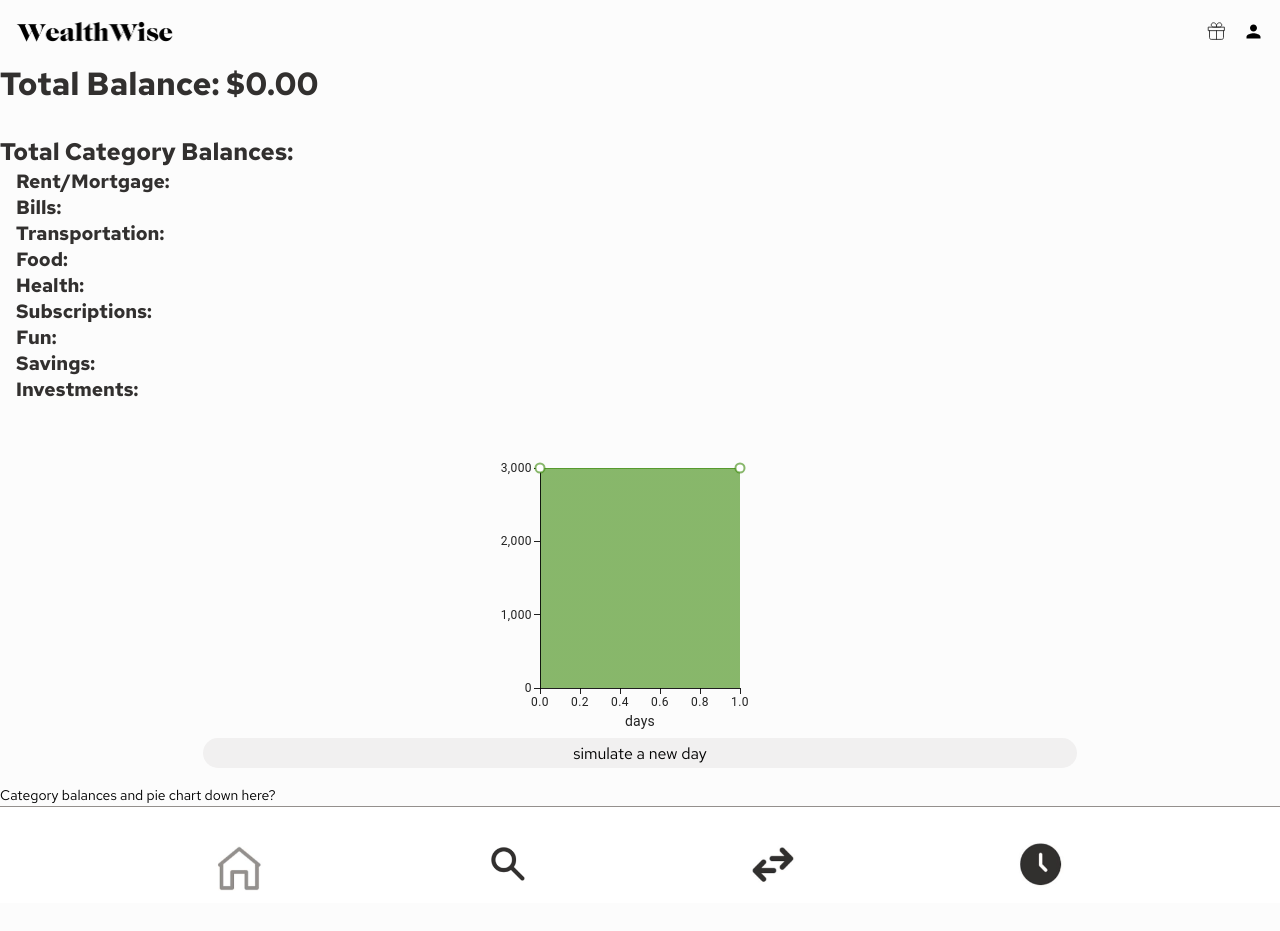
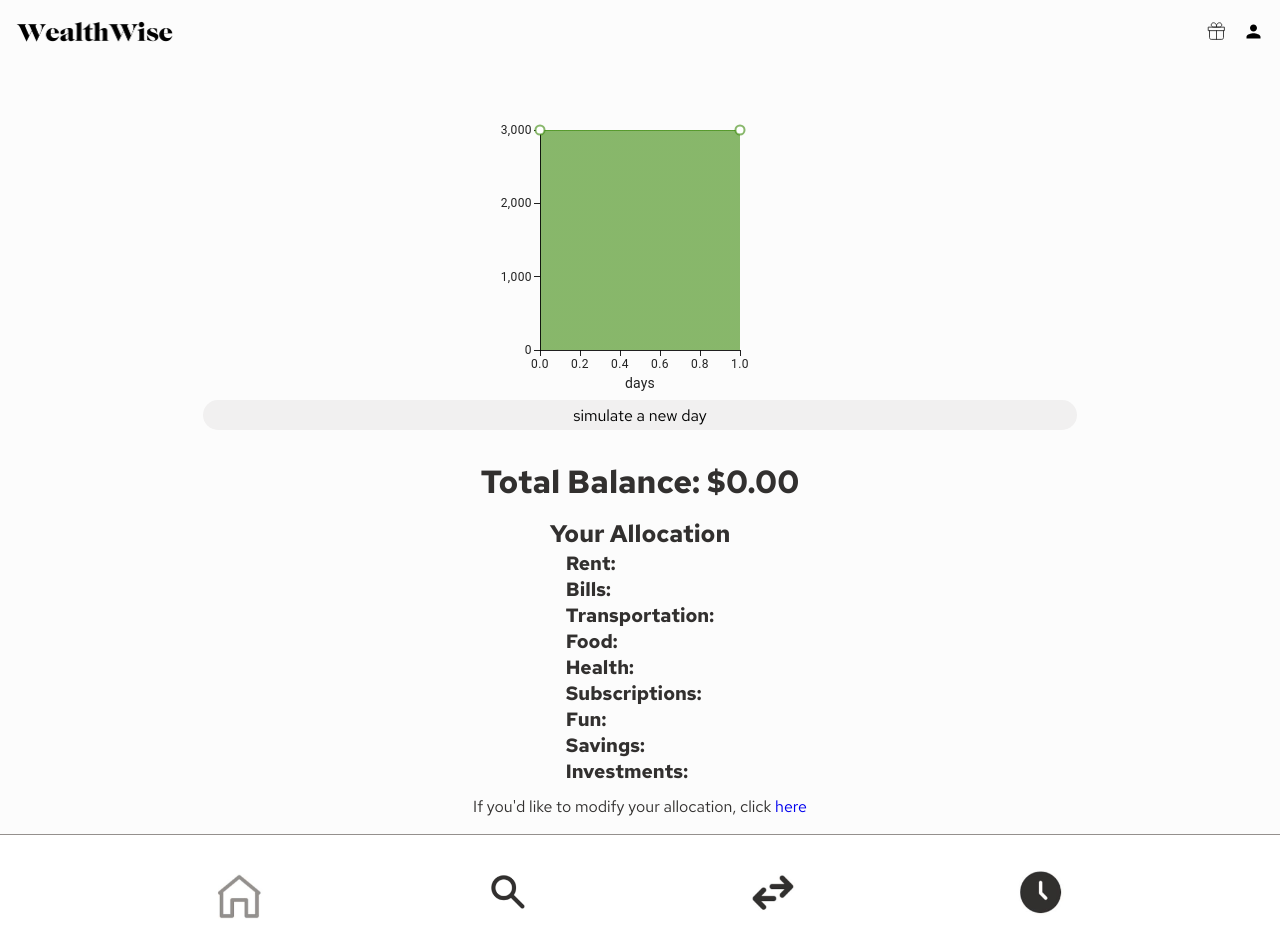
Before and after one commit to jasfoong/finance-wise, a React (Create React App) app: page /account in a window 1280 px wide. Before the commit the page ends 903 px from the top, so only its background shows below. Built offline with nearby package versions, Linux system fonts and the light colour scheme.

Commit message:
add TotalBalance component into Chart component and update the total balance amount

```diff
--- a/src/components/Chart/Chart.jsx
+++ b/src/components/Chart/Chart.jsx
@@ -9,12 +9,15 @@ import {
   notifyPayDay,
   notifyInflation,
 } from "./notification";
+import TotalBalance from "../TotalBalance/TotalBalance";
 
 export default function Chart({ totalBalance, categoryBalance }) {
   const [accountBalanceData, setAccountBalanceData] = useState([
     { x: 0, y: totalBalance },
     { x: 1, y: totalBalance },
   ]);
+
+  const [newBalance, setNewBalance] = useState(0);
 
   const totalExpenses =
     Number(categoryBalance.bills) +
@@ -69,6 +72,7 @@ export default function Chart({ totalBalance, categoryBalance }) {
     newData.push({ x: newDay, y: newBalance });
 
     setAccountBalanceData(newData);
+    setNewBalance(newBalance);
   }
 
   return (
@@ -95,6 +99,7 @@ export default function Chart({ totalBalance, categoryBalance }) {
       <button className="chart__button" onClick={clickHandler}>
         simulate a new day
       </button>
+      <TotalBalance categoryBalance={categoryBalance} newBalance={newBalance} />
     </div>
   );
 }
--- a/src/components/TotalBalance/TotalBalance.jsx
+++ b/src/components/TotalBalance/TotalBalance.jsx
@@ -1,8 +1,10 @@
+import { Link } from "react-router-dom";
 import "./TotalBalance.scss"
+import { useState } from "react";
 
-const TotalBalance = ({categoryBalance}) => {
+const TotalBalance = ({categoryBalance, newBalance}) => {
     const moneyCategories = [
-        "rent/mortgage",
+        "rent",
         "bills",
         "transportation",
         "food",
@@ -13,11 +15,6 @@ const TotalBalance = ({categoryBalance}) => {
         "investments"
     ];
 
-    const totalBalance = Object.values(categoryBalance).reduce((total, value) => {
-        const amount = parseFloat(value) || 0;
-        return total + amount;
-    }, 0).toFixed(2);
-
     const categoryBalances = moneyCategories.map(category => {
         return(
             <li key={category}>
@@ -26,18 +23,29 @@ const TotalBalance = ({categoryBalance}) => {
         )
     })
 
+    const [showForm, setShowForm] = useState(false);
+
+    const handleFormToggle = () => {
+        setShowForm(!showForm);
+    };
+
+
     return (
         <>
             <section className="total-balance__overall">
-                <h1 className="total-balance__title">Total Balance: ${totalBalance}</h1>
+                <h1 className="total-balance__title">Total Balance: ${newBalance.toFixed(2)}</h1>
             </section>
 
             <section className="total-balance__categories">
-                <h2 className="total-balance__title">Total Category Balances:</h2>
+                <h2 className="total-balance__title">Your Allocation</h2>
                 <ul className="total-balance__items">
                     {categoryBalances}
                 </ul>
             </section>
+
+            <p className="total-balance__paragraph">
+                If you'd like to modify your allocation, click <Link to="/" onClick={handleFormToggle}>here</Link>
+            </p>
         </>
     )
 };
--- a/src/components/TotalBalance/TotalBalance.scss
+++ b/src/components/TotalBalance/TotalBalance.scss
@@ -6,15 +6,22 @@
     &__overall {
         @include form-label;
         font-size: 1.2rem;
+        margin-top: 2rem;
     }
 
     &__categories {
         @include form-label;
         font-size: 1.2rem;
-        margin-top: 2rem;
+        margin-top: 1rem;
     }
 
     &__items {
         margin-left: 1rem;
     }
+
+    &__paragraph {
+        color: $dark;
+        font-size: 1rem;
+        margin-top: 0.75rem;
+    }
 }
--- a/src/pages/InteractionPage/InteractionPage.jsx
+++ b/src/pages/InteractionPage/InteractionPage.jsx
@@ -1,7 +1,6 @@
 import "./InteractionPage.scss";
 import Header from "../../components/Header/Header";
 import Chart from "../../components/Chart/Chart";
-import TotalBalance from "../../components/TotalBalance/TotalBalance";
 
 const InteractionPage = ({ totalBalance, categoryBalance }) => {
   console.log(categoryBalance); //access balance as needed
@@ -9,10 +8,7 @@ const InteractionPage = ({ totalBalance, categoryBalance }) => {
   return (
     <>
       <Header />
-
-      <TotalBalance categoryBalance={categoryBalance} />
       <Chart categoryBalance={categoryBalance} totalBalance={totalBalance} />
-      <p>Category balances and pie chart down here?</p>
     </>
   );
 };
```
